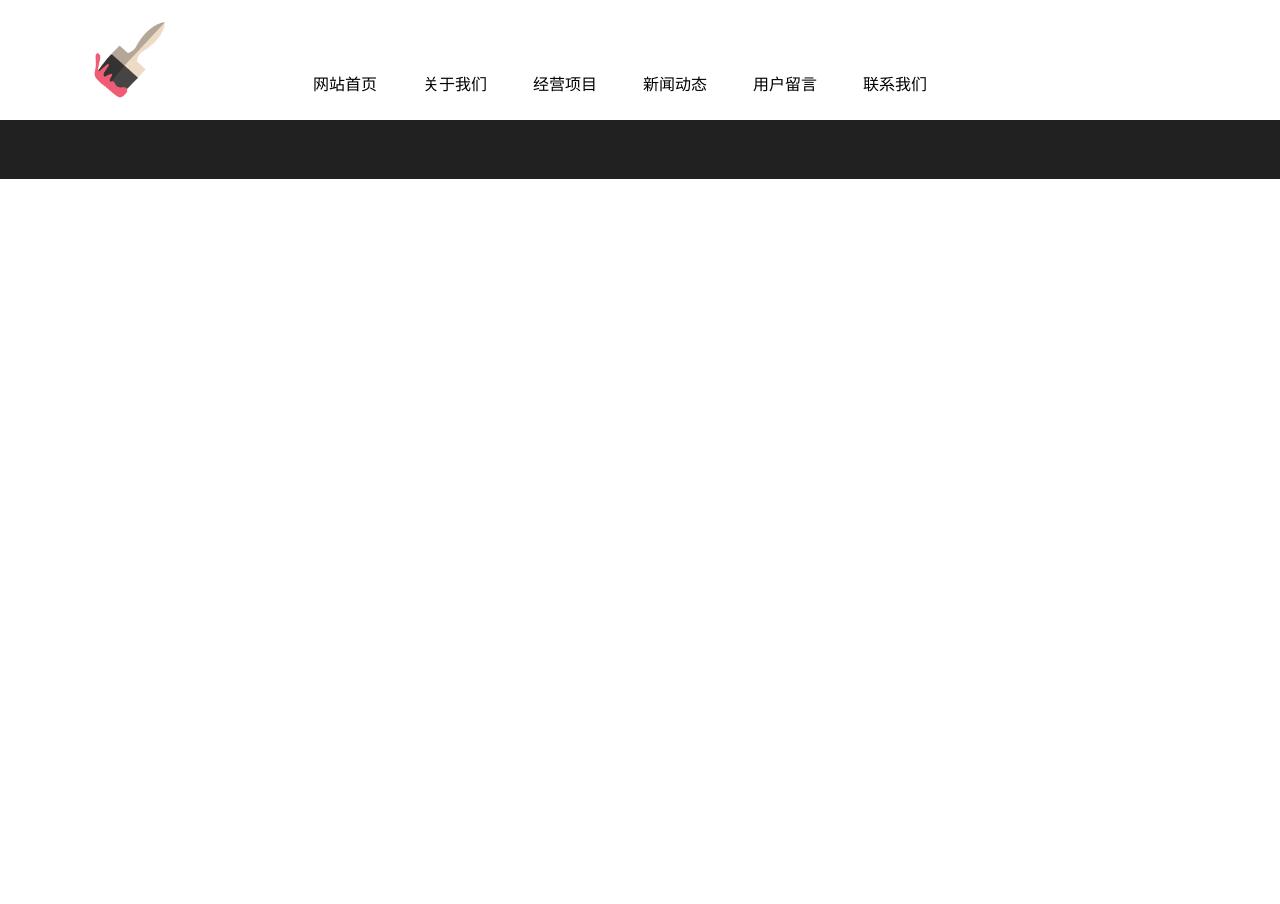
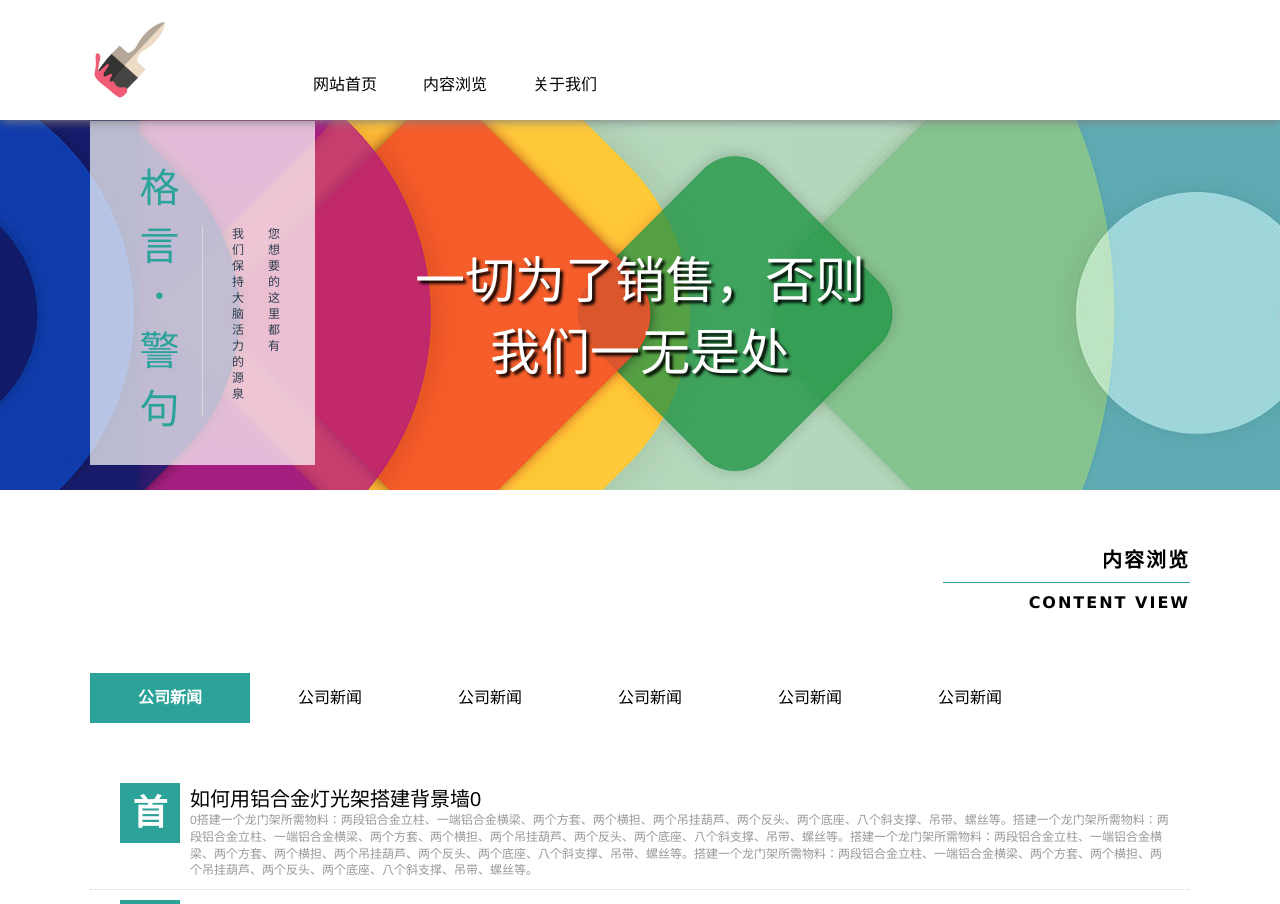
Before and after one commit to MartinMatsumoto/famous-saying, a Vue app: page /#/content in a window 1280 px wide. Shown: the top 904 px of the page. Before the commit the page ends 800 px from the top, so only its background shows below. Built offline with nearby package versions, Linux system fonts and the light colour scheme.

Commit message:
添加了内容页，没添加嵌套router

```diff
--- a/src/App.vue
+++ b/src/App.vue
@@ -60,4 +60,8 @@
   .clear_both {
     clear: both;
   }
+
+  .global_color {
+    color: #2ba399;
+  }
 </style>
--- a/src/components/AboutUs.vue
+++ b/src/components/AboutUs.vue
@@ -4,6 +4,16 @@
     <div class="about_us_content">
       <small-title-right :title="title" :englishTitle="englishTitle"></small-title-right>
       <div class="content">
+        <div class="content_left">
+          <div class="free_tel_title global_color">24小时免费服务电话：</div>
+          <p class="free_tel"><strong>400-123-XXX</strong></p>
+          <p class="free_content">联系电话：021-12XXX678</p>
+          <p class="free_content">邮政编码：20000</p>
+          <p class="free_content">公司邮箱：moumou@xxxxx.com</p>
+          <p class="free_content">地址：上海市xx区xx路xx广场x号楼xx号</p>
+          <p class="free_content">联系人：XX先生</p>
+          <p class="free_content">企业QQ：123XXX678</p>
+        </div>
         <baidu-map class="bm-view" ak="Ndcgn2ltp8kXkG2Ip599tREPa3lNrhic" :center="center" :zoom="zoom" @ready="handler">
         </baidu-map>
       </div>
@@ -71,11 +81,38 @@
   }
 
   .about_us .about_us_content .content{
-    width: 1100px;
+    width: 978px;
     margin: 0 auto;
     height: 508px;
     border: 1px solid #ECECEC ;
     padding: 40px 60px 40px 60px;
+  }
+
+  .about_us .about_us_content .content_left {
+    float: left;
+  }
+
+  .about_us .free_tel_title{
+    font-size: 20px;
+    text-align: left;
+  }
+
+  .about_us .about_us_content .content_left p {
+    font-family: 微软雅黑;
+    text-align: left;
+    color: black;
+  }
+
+  .about_us .free_tel{
+    font-size: 20px;
+    margin: 15px 0 35px 0;
+    letter-spacing: 2px;
+    font-family: 'Avenir', Helvetica, Arial, sans-serif;
+  }
+
+  .about_us .free_content {
+    line-height: 220%;
+    font-size: 14px;
   }
 
   .about_us .map{
@@ -86,5 +123,6 @@
   .bm-view {
     width: 600px;
     height: 520px;
+    float: right;
   }
 </style>
--- /dev/null
+++ b/src/components/ContentHeader.vue
@@ -0,0 +1,56 @@
+<template>
+  <div class="content_header">
+    <ul>
+      <li class="li_hover">公司新闻</li>
+      <li>公司新闻</li>
+      <li>公司新闻</li>
+      <li>公司新闻</li>
+      <li>公司新闻</li>
+      <li>公司新闻</li>
+    </ul>
+  </div>
+</template>
+
+<script>
+    export default {
+        name: 'content-header',
+        data() {
+            return {
+                msg: ''
+            }
+        }
+    }
+</script>
+
+<style>
+  .content_header {
+    width: 1100px;
+    margin: 0 auto;
+    height: 100px;
+  }
+
+  .content_header li{
+    display: block;
+    width: 160px;
+    height: 50px;
+    line-height: 50px;
+    text-align: center;
+    float: left;
+    cursor: pointer;
+    color: black;
+  }
+
+  .content_header li:hover{
+    background-color: #2ba399;
+    font-size: 16px;
+    font-weight: bold;
+    color: white;
+  }
+
+  .content_header .li_hover{
+    background-color: #2ba399;
+    font-size: 16px;
+    font-weight: bold;
+    color: white;
+  }
+</style>
--- /dev/null
+++ b/src/components/ContentList.vue
@@ -0,0 +1,82 @@
+<template>
+  <div class="content_list">
+    <div class="content" v-for="(content,index) in contents">
+      <div class="big_text">首</div>
+      <div class="text_right">
+        <p class="title">{{content.title}}</p>
+        <p class="small_text">
+          {{content.content}}
+        </p>
+      </div>
+      <div class="clear_both"></div>
+    </div>
+  </div>
+</template>
+
+<script>
+  export default {
+    name: 'content-list',
+    data() {
+      return {
+        contents: []
+      }
+    },
+    created: function () {
+      for (var i = 0; i < 20; i++) {
+        this.contents.push({
+          title: "如何用铝合金灯光架搭建背景墙" + i,
+          content: i + "搭建一个龙门架所需物料：两段铝合金立柱、一端铝合金横梁、两个方套、两个横担、两个吊挂葫芦、两个反头、两个底座、八个斜支撑、吊带、螺丝等。搭建一个龙门架所需物料：两段铝合金立柱、一端铝合金横梁、两个方套、两个横担、两个吊挂葫芦、两个反头、两个底座、八个斜支撑、吊带、螺丝等。搭建一个龙门架所需物料：两段铝合金立柱、一端铝合金横梁、两个方套、两个横担、两个吊挂葫芦、两个反头、两个底座、八个斜支撑、吊带、螺丝等。搭建一个龙门架所需物料：两段铝合金立柱、一端铝合金横梁、两个方套、两个横担、两个吊挂葫芦、两个反头、两个底座、八个斜支撑、吊带、螺丝等。"
+        });
+      }
+    }
+  }
+</script>
+
+<style>
+  .content_list {
+    width: 1100px;
+    margin: 0 auto;
+  }
+
+  .content_list .content {
+    width: 1050px;
+    min-height: 65px;
+    padding: 10px 20px 10px 30px;
+    border-bottom: 1px dotted #dbd4cd;
+    cursor: pointer;
+  }
+
+  .content_list .content:hover .text_right .title {
+    color: #2ba399;
+  }
+
+  .content_list .content .big_text {
+    width: 60px;
+    height: 60px;
+    line-height: 60px;
+    font-weight: bold;
+    color: white;
+    font-size: 35px;
+    background-color: #2ba399;
+    float: left;
+  }
+
+  .content_list .content .text_right {
+    float: left;
+    margin-left: 10px;
+    max-width: 980px;
+  }
+
+  .content_list .content .text_right .title {
+    color: black;
+    text-align: left;
+    font-size: 20px;
+  }
+
+  .content_list .content .text_right .small_text {
+    font-size: 12px;
+    color: #999999;
+    text-align: left;
+    line-height: 140%;
+  }
+</style>
--- /dev/null
+++ b/src/components/FamousContent.vue
@@ -0,0 +1,41 @@
+<template>
+  <div class="famous_content">
+    <item-banner></item-banner>
+    <small-title-right :title="title" :englishTitle="englishTitle"></small-title-right>
+    <content-header></content-header>
+    <content-list></content-list>
+    <pager></pager>
+  </div>
+</template>
+
+<script>
+  import itemBanner from './ItemBanner.vue'
+  import smallTitleRight from './SmallTitleRight.vue'
+  import ContentHeader from './ContentHeader.vue'
+  import ContentList from './ContentList.vue'
+  import Pager from './Pager'
+
+  export default {
+    name: 'app',
+    data() {
+      return {
+        title: '内容浏览',
+        englishTitle: 'CONTENT VIEW',
+      }
+    },
+    components: {
+      itemBanner,
+      smallTitleRight,
+      ContentHeader,
+      ContentList,
+      Pager
+    }
+  }
+</script>
+
+<style>
+  .famous_content {
+    padding-top: 120px;
+    padding-bottom: 50px;
+  }
+</style>
--- a/src/components/Header.vue
+++ b/src/components/Header.vue
@@ -3,7 +3,7 @@
     <div class="header">
       <div class="img_container"><img :src="logo" class="logo"/></div>
       <ul>
-        <li v-for="head in headers"><router-link :to="head.url">{{head.title}}</router-link><!--<a :href="head.url">{{head.title}}</a>--></li>
+        <li v-for="head in headers"><router-link :to="head.url">{{head.title}}</router-link></li>
       </ul>
     </div>
   </div>
@@ -20,22 +20,12 @@
           title: "网站首页",
           url: "/"
         }, {
+          title: "内容浏览",
+          url: "/content"
+        }, {
           title: "关于我们",
           url: "/about_us"
-        }, {
-          title: "经营项目",
-          url: ""
-        }, {
-          title: "新闻动态",
-          url: ""
-        }, {
-          title: "用户留言",
-          url: ""
-        }, {
-          title: "联系我们",
-          url: ""
         }],
-        msg: 'hello world',
         logo: logo
       }
     }
@@ -48,7 +38,9 @@
     width: 100%;
     position: fixed;
     z-index: 999;
+    /*background: url("~@/assets/bg/header_bg.png");*/
     background-color: white;
+    box-shadow: 1px 1px 10px gray;
   }
 
   .header_container .logo {
--- /dev/null
+++ b/src/components/Pager.vue
@@ -0,0 +1,60 @@
+<template>
+  <div class="pager">
+    <div class="item item_disable">&lt;</div>
+    <div class="item item_choose">1</div>
+    <div class="item item_enable">1</div>
+    <div class="item item_enable">1</div>
+    <div class="item item_enable">1</div>
+    <div class="item item_enable">1</div>
+    <div class="item item_enable">&gt;</div>
+  </div>
+</template>
+
+<script>
+    export default {
+        name: 'pager',
+        data() {
+            return {
+                msg: ''
+            }
+        }
+    }
+</script>
+
+<style>
+  .pager {
+    width: 1100px;
+    height: 20px;
+    padding: 10px 0 10px 0;
+    margin: 0 auto;
+  }
+
+  .pager .item {
+    width: 20px;
+    height: 20px;
+    border: 1px solid black;
+    float: left;
+    margin-right: 5px;
+    text-align: center;
+    color: black;
+    cursor: pointer;
+    font-size: 12px;
+    line-height: 20px;
+  }
+
+  .pager .item_enable:hover {
+    color: white;
+    background-color: black;
+  }
+
+  .pager .item_choose {
+    color: white;
+    background-color: black;
+  }
+
+  .pager .item_disable {
+    color: #EEEEEE;
+    border: 1px solid #EEEEEE;
+    background-color: white;
+  }
+</style>
--- a/src/components/SmallTitleRight.vue
+++ b/src/components/SmallTitleRight.vue
@@ -19,8 +19,10 @@
 
 <style>
   .small_title_right {
+    width: 1100px;
     text-align: right;
     padding: 50px 0 50px 0;
+    margin: 0 auto;
   }
 
   .small_title_right .line {
--- a/src/router/index.js
+++ b/src/router/index.js
@@ -2,6 +2,7 @@ import Vue from 'vue'
 import Router from 'vue-router'
 import Index from '@/components/Index'
 import AboutUs from '@/components/AboutUs'
+import FamousContent from '@/components/FamousContent'
 
 Vue.use(Router)
 
@@ -15,6 +16,10 @@ export default new Router({
       path: '/about_us',
       name: 'AboutUs',
       component: AboutUs
+    },{
+      path: '/content',
+      name: 'FamousContent',
+      component: FamousContent
     }
   ]
 })
```
Also changed, not shown: src/assets/bg/header_bg.png (added), 1 other file (tests, documents, lock files or other folders).
